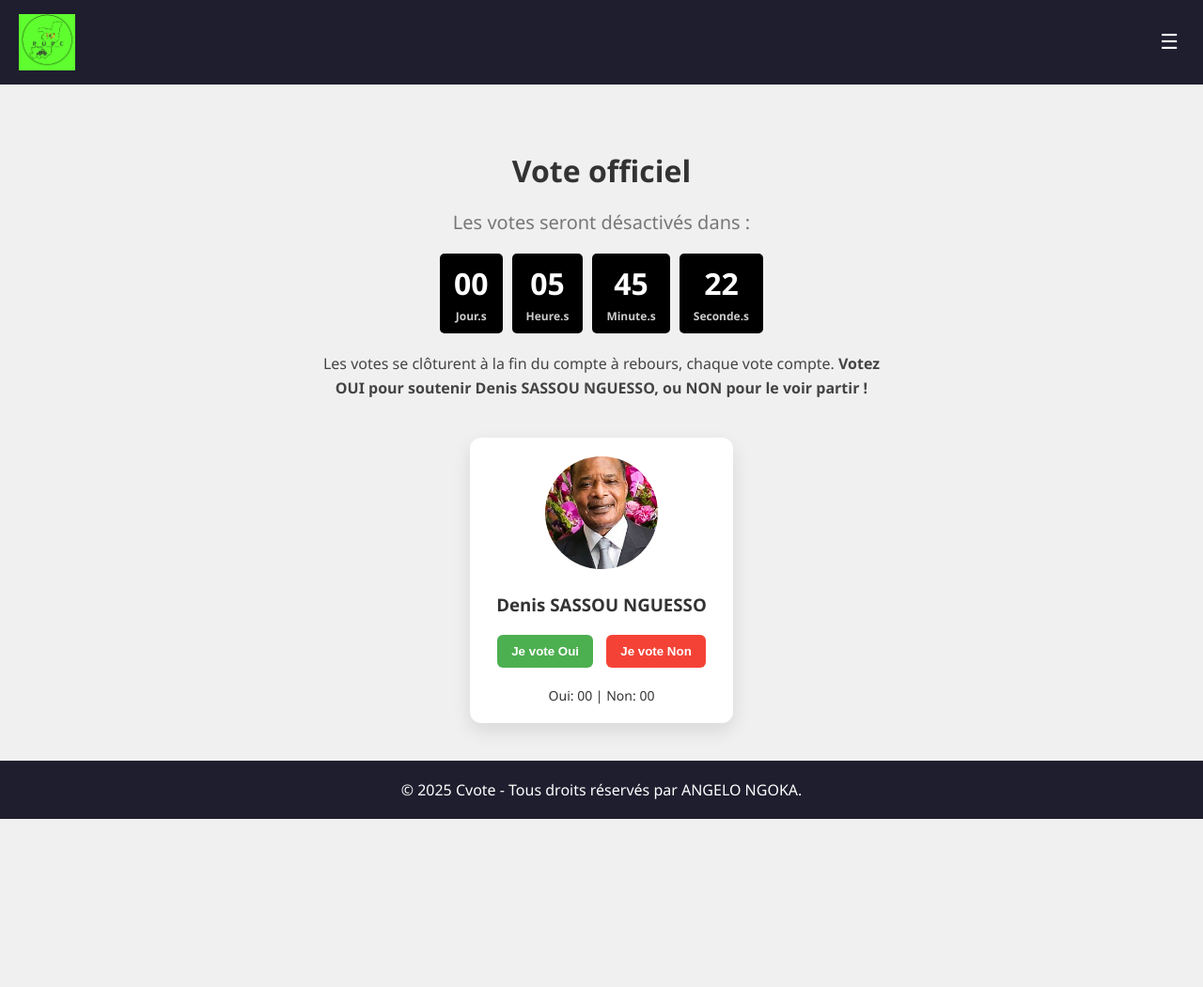
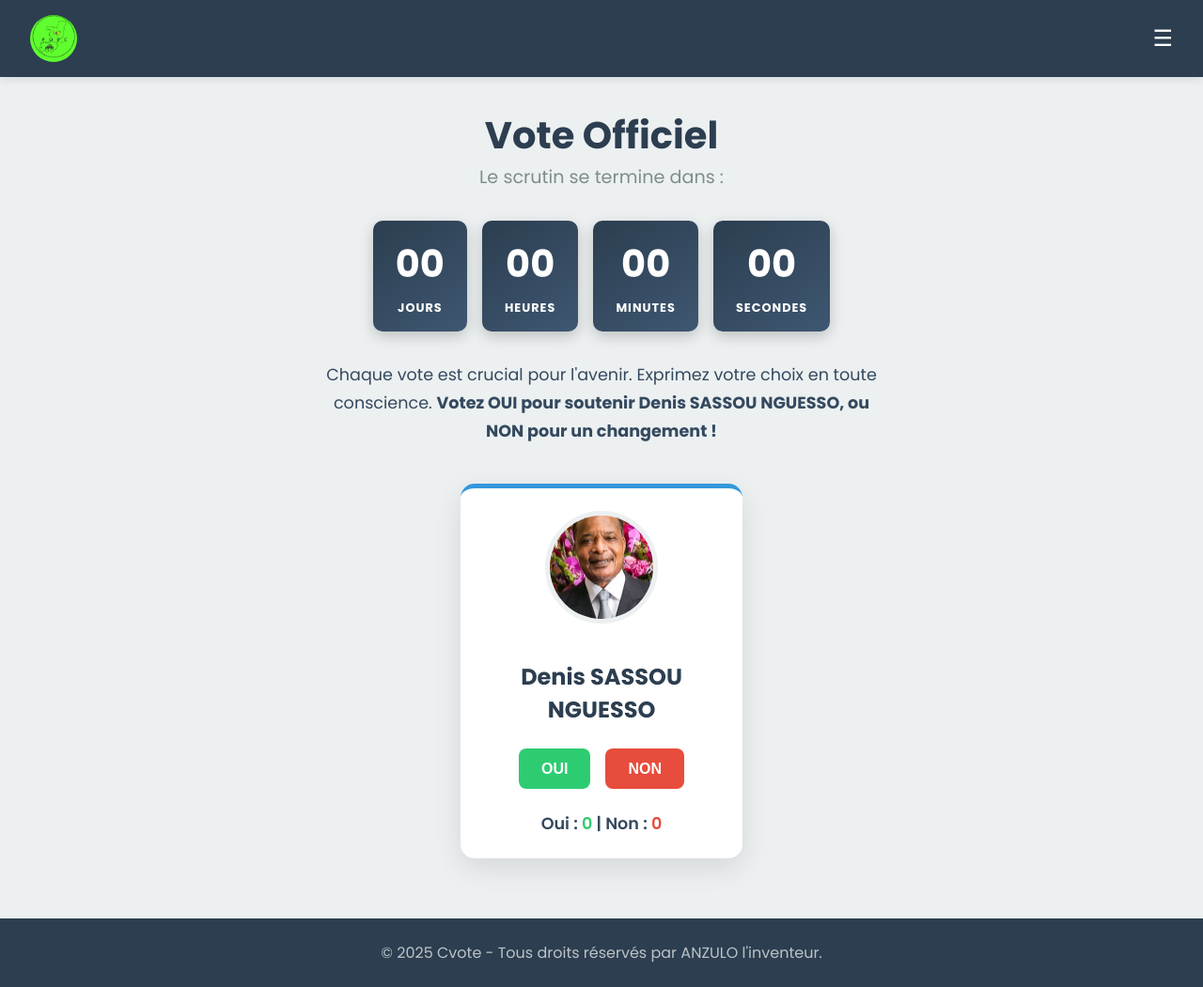
Before and after one commit to ginfreecss46/Chronicles_congo, a plain HTML site: page index.html in a window 1280 px wide. Shown: the whole page at 94% size. Before the commit the page ends 872 px from the top, so only its background shows below. Drawn offline with nearby package versions, Linux system fonts and the light colour scheme.

Commit message:
Update index.html

```diff
--- a/index.html
+++ b/index.html
@@ -4,169 +4,185 @@
   <meta charset="UTF-8" />
   <meta name="viewport" content="width=device-width, initial-scale=1.0"/>
   <title>Vote Événement</title>
+  <script src="https://cdn.jsdelivr.net/npm/@supabase/supabase-js@2"></script>
+  <link rel="preconnect" href="https://fonts.googleapis.com">
+  <link rel="preconnect" href="https://fonts.gstatic.com" crossorigin>
+  <link href="https://fonts.googleapis.com/css2?family=Poppins:wght@300;400;600;700&display=swap" rel="stylesheet">
   <style>
+    :root {
+      --primary-color: #2c3e50;
+      --secondary-color: #3498db;
+      --background-color: #ecf0f1;
+      --text-color: #34495e;
+      --card-bg: #ffffff;
+      --success-color: #2ecc71;
+      --danger-color: #e74c3c;
+      --shadow: 0 10px 30px rgba(0,0,0,0.1);
+    }
+
     * {
       box-sizing: border-box;
+      margin: 0;
+      padding: 0;
     }
 
     html, body {
       height: 100%;
-      margin: 0;
-      font-family: 'Segoe UI', sans-serif;
-      background: #f0f0f0;
-      color: #333;
+      font-family: 'Poppins', sans-serif;
+      background: var(--background-color);
+      color: var(--text-color);
       display: flex;
       flex-direction: column;
     }
 
     header {
-      background-color: #1e1e2f;
+      background: var(--primary-color);
       color: white;
       display: flex;
       justify-content: space-between;
       align-items: center;
-      padding: 15px 20px;
-      position: relative;
+      padding: 1rem 2rem;
+      box-shadow: 0 2px 10px rgba(0,0,0,0.1);
+      position: sticky;
+      top: 0;
       z-index: 100;
     }
 
     .logo {
-      height: 60px;
-    }
-
-    header h1 {
-      margin: 0;
-      font-size: 24px;
+      height: 50px;
+      border-radius: 50%;
     }
 
     #menuButton {
-      font-size: 22px;
+      font-size: 1.5rem;
       background: none;
       color: white;
       border: none;
       cursor: pointer;
       transition: transform 0.3s ease;
     }
+    #menuButton:hover {
+      transform: rotate(90deg);
+    }
 
     #menu {
       position: absolute;
-      top: 60px;
+      top: 70px;
       right: 20px;
-      background: white;
+      background: var(--card-bg);
       border-radius: 8px;
-      box-shadow: 0 5px 15px rgba(0, 0, 0, 0.2);
+      box-shadow: var(--shadow);
       display: none;
       z-index: 1000;
-      animation: slideIn 0.3s ease;
+      animation: slideIn 0.3s ease-out;
+      overflow: hidden;
     }
 
     @keyframes slideIn {
-      from {
-        transform: translateX(100%);
-      }
-      to {
-        transform: translateX(0);
-      }
+      from { opacity: 0; transform: translateY(-10px); }
+      to { opacity: 1; transform: translateY(0); }
     }
 
     #menu ul {
       list-style: none;
-      margin: 0;
-      padding: 10px 0;
-    }
-
-    #menu ul li {
-      padding: 10px 20px;
-    }
-
-    #menu ul li:hover {
-      background-color: #f2f2f2;
     }
 
     #menu ul li a {
+      display: block;
+      padding: 1rem 1.5rem;
       text-decoration: none;
-      color: #333;
+      color: var(--text-color);
       cursor: pointer;
+      transition: background-color 0.2s ease, color 0.2s ease;
+    }
+
+    #menu ul li a:hover {
+      background-color: var(--secondary-color);
+      color: white;
     }
 
     main {
       flex: 1;
       text-align: center;
-      padding: 40px 20px;
+      padding: 2rem 1rem;
     }
 
-    section {
-      display: none;
-    }
-
-    section.active {
-      display: block;
+    section { display: none; }
+    section.active { display: block; animation: fadeIn 0.5s; }
+    @keyframes fadeIn {
+      from { opacity: 0; }
+      to { opacity: 1; }
     }
 
     h1 {
-      font-size: 32px;
-      margin: 30px 0 10px;
+      font-size: 2.5rem;
       font-weight: 700;
+      color: var(--primary-color);
     }
 
     .subtitle {
-      font-size: 20px;
-      color: #777;
-      margin-bottom: 20px;
+      font-size: 1.2rem;
+      color: #7f8c8d;
+      margin-bottom: 2rem;
     }
 
     .countdown {
       display: flex;
       justify-content: center;
-      gap: 10px;
-      margin-bottom: 20px;
+      gap: 1rem;
+      margin-bottom: 2rem;
     }
 
     .time-segment {
-      background: #000;
+      background: linear-gradient(145deg, var(--primary-color), #3e5771);
       color: #fff;
-      font-size: 32px;
+      font-size: 2.5rem;
       font-weight: bold;
-      padding: 10px 15px;
-      border-radius: 5px;
+      padding: 1rem 1.5rem;
+      border-radius: 10px;
       display: flex;
       flex-direction: column;
       align-items: center;
+      min-width: 100px;
+      box-shadow: 0 5px 15px rgba(0,0,0,0.2);
     }
 
     .time-segment .label {
-      font-size: 12px;
-      margin-top: 5px;
-      color: #ccc;
+      font-size: 0.8rem;
+      margin-top: 0.5rem;
+      text-transform: uppercase;
+      letter-spacing: 1px;
     }
 
     .description {
-      font-size: 16px;
+      font-size: 1.1rem;
       max-width: 600px;
-      margin: 0 auto;
-      color: #444;
-      line-height: 1.6;
+      margin: 0 auto 2.5rem;
+      color: var(--text-color);
+      line-height: 1.7;
     }
 
     .candidates {
       display: flex;
       flex-wrap: wrap;
       justify-content: center;
-      gap: 30px;
-      margin-top: 40px;
+      gap: 2rem;
+      margin-top: 2.5rem;
     }
 
     .candidate {
-      background: white;
-      border-radius: 12px;
-      padding: 20px;
-      box-shadow: 0 8px 20px rgba(0, 0, 0, 0.1);
-      width: 280px;
-      transition: transform 0.3s ease;
+      background: var(--card-bg);
+      border-radius: 15px;
+      padding: 1.5rem;
+      box-shadow: var(--shadow);
+      width: 300px;
+      transition: transform 0.3s ease, box-shadow 0.3s ease;
+      border-top: 5px solid var(--secondary-color);
     }
 
     .candidate:hover {
-      transform: scale(1.05);
+      transform: translateY(-10px);
+      box-shadow: 0 20px 40px rgba(0,0,0,0.15);
     }
 
     .candidate img {
@@ -174,55 +190,75 @@
       height: 120px;
       border-radius: 50%;
       object-fit: cover;
-      margin-bottom: 10px;
+      margin-bottom: 1rem;
+      border: 5px solid var(--background-color);
     }
 
     .candidate h3 {
-      margin: 10px 0;
+      margin: 1rem 0;
+      font-size: 1.5rem;
+      color: var(--primary-color);
     }
 
     .vote-buttons {
-      margin: 15px 0;
+      margin: 1.5rem 0;
+      display: flex;
+      gap: 1rem;
+      justify-content: center;
     }
 
     .vote-buttons button {
-      padding: 10px 15px;
-      margin: 5px;
+      padding: 0.8rem 1.5rem;
       border: none;
-      border-radius: 6px;
-      font-weight: bold;
+      border-radius: 8px;
+      font-weight: 600;
+      font-size: 1rem;
       cursor: pointer;
+      color: white;
+      transition: transform 0.2s ease, box-shadow 0.2s ease;
+    }
+    .vote-buttons button:hover {
+      transform: scale(1.05);
+      box-shadow: 0 5px 15px rgba(0,0,0,0.2);
+    }
+    .vote-buttons button:disabled {
+      background-color: #bdc3c7;
+      cursor: not-allowed;
+      transform: none;
+      box-shadow: none;
     }
 
-    .vote-yes {
-      background-color: #4caf50;
-      color: white;
-    }
-
-    .vote-no {
-      background-color: #f44336;
-      color: white;
-    }
+    .vote-yes { background-color: var(--success-color); }
+    .vote-no { background-color: var(--danger-color); }
 
     .results {
-      margin-top: 10px;
-      font-size: 14px;
+      margin-top: 1rem;
+      font-size: 1.1rem;
+      font-weight: 600;
     }
+    #yesVotes1 { color: var(--success-color); }
+    #noVotes1 { color: var(--danger-color); }
 
     .info-box {
-      background: white;
-      padding: 30px;
-      max-width: 600px;
-      margin: 40px auto;
-      border-radius: 12px;
-      box-shadow: 0 8px 20px rgba(0,0,0,0.1);
+      background: var(--card-bg);
+      padding: 2rem;
+      max-width: 700px;
+      margin: 2.5rem auto;
+      border-radius: 15px;
+      box-shadow: var(--shadow);
+      text-align: left;
+    }
+    .info-box h2 {
+      color: var(--primary-color);
+      margin-bottom: 1rem;
     }
 
     footer {
-      background-color: #1e1e2f;
-      color: white;
+      background-color: var(--primary-color);
+      color: #bdc3c7;
       text-align: center;
-      padding: 20px;
+      padding: 1.5rem;
+      margin-top: 2rem;
     }
   </style>
 </head>
@@ -244,16 +280,17 @@
   <main>
     <!-- Section Accueil -->
     <section id="accueil" class="active">
-      <h1>Vote officiel</h1>
-      <p class="subtitle">Les votes seront désactivés dans :</p>
+      <h1>Vote Officiel</h1>
+      <p class="subtitle">Le scrutin se termine dans :</p>
       <div class="countdown">
-        <div class="time-segment"><span id="days">00</span><div class="label">Jour.s</div></div>
-        <div class="time-segment"><span id="hours">00</span><div class="label">Heure.s</div></div>
-        <div class="time-segment"><span id="minutes">00</span><div class="label">Minute.s</div></div>
-        <div class="time-segment"><span id="seconds">00</span><div class="label">Seconde.s</div></div>
+        <div class="time-segment"><span id="days">00</span><div class="label">Jours</div></div>
+        <div class="time-segment"><span id="hours">00</span><div class="label">Heures</div></div>
+        <div class="time-segment"><span id="minutes">00</span><div class="label">Minutes</div></div>
+        <div class="time-segment"><span id="seconds">00</span><div class="label">Secondes</div></div>
       </div>
       <p class="description">
-        Les votes se clôturent à la fin du compte à rebours, chaque vote compte. <strong>Votez OUI pour soutenir Denis SASSOU NGUESSO, ou NON pour le voir partir !</strong>
+        Chaque vote est crucial pour l'avenir. Exprimez votre choix en toute conscience.
+        <strong>Votez OUI pour soutenir Denis SASSOU NGUESSO, ou NON pour un changement !</strong>
       </p>
 
       <div class="candidates">
@@ -262,10 +299,12 @@
           <img src="images/bg1.jpeg" alt="Candidat 1" />
           <h3>Denis SASSOU NGUESSO</h3>
           <div class="vote-buttons">
-            <button class="vote-yes" onclick="vote('yes', 1)" id="voteYesBtn">Je vote Oui</button>
-            <button class="vote-no" onclick="vote('no', 1)" id="voteNoBtn">Je vote Non</button>
+            <button class="vote-yes" onclick="vote('oui', 1)" id="voteYesBtn">OUI</button>
+            <button class="vote-no" onclick="vote('non', 1)" id="voteNoBtn">NON</button>
           </div>
-          <div class="results">Oui: <span id="yesVotes1">00</span> | Non: <span id="noVotes1">00</span></div>
+          <div class="results">
+            Oui : <span id="yesVotes1">0</span> | Non : <span id="noVotes1">0</span>
+          </div>
         </div>
       </div>
     </section>
@@ -273,16 +312,16 @@
     <!-- Section À propos -->
     <section id="apropos">
       <div class="info-box">
-        <h2>À propos de nous</h2>
+        <h2>À Propos de Nous</h2>
         <p>Ce projet est un appel à la justice. Nous demandons un changement, un avenir. Un vote pour un meilleur avenir. Parce que ça ne peut plus durer.</p>
       </div>
     </section>
 
-    <!-- Section information -->
+    <!-- Section Information -->
     <section id="information">
       <div class="info-box">
         <h2>Information</h2>
-        <p><strong>Qui est Denis SASSOU NGUESSO ?</strong> Un homme politique congolais en poste depuis plus de 40 ans.</p>
+        <p><strong>Qui est Denis SASSOU NGUESSO ?</strong> Un homme politique congolais en poste depuis plusieurs décennies.</p>
       </div>
     </section>
 
@@ -298,30 +337,42 @@
   </main>
 
   <footer>
-    &copy; 2025 Cvote - Tous droits réservés par ANGELO NGOKA.
+    &copy; 2025 Cvote - Tous droits réservés par ANZULO l'inventeur.
   </footer>
 
   <script>
-    // Menu toggle
+    // --- CONFIGURATION SUPABASE ---
+    const SUPABASE_URL = 'https://bsrkenbhryypoopzhjjv.supabase.co';
+    const SUPABASE_KEY = 'eyJhbGciOiJIUzI1NiIsInR5cCI6IkpXVCJ9.eyJpc3MiOiJzdXBhYmFzZSIsInJlZiI6ImJzcmtlbmJocnl5cG9vcHpoamp2Iiwicm9sZSI6ImFub24iLCJpYXQiOjE3NTQ2NzU3MjEsImV4cCI6MjA3MDI1MTcyMX0.M5nYtwioasT4zqIqRT7h5181zB93DiqEby66pVagsck';
+    const supabase = supabase.createClient(SUPABASE_URL, SUPABASE_KEY);
+
+    // --- INTERFACE UTILISATEUR ---
     document.getElementById("menuButton").onclick = () => {
       const menu = document.getElementById("menu");
       menu.style.display = menu.style.display === "block" ? "none" : "block";
     };
 
-    // Navigation
     function showSection(id) {
       document.querySelectorAll("main section").forEach(sec => sec.classList.remove("active"));
       document.getElementById(id).classList.add("active");
       document.getElementById("menu").style.display = "none";
     }
 
-    // Compte à rebours
+    // --- COMPTE À REBOURS ---
     function updateCountdown() {
+      const target = new Date('2025-08-31T23:59:59');
+      const countdownInterval = setInterval(() => {
         const now = new Date();
-      const target = new Date();
-      target.setHours(23, 59, 59, 999);
-      if (now > target) target.setDate(target.getDate() + 1);
         const diff = target - now;
+
+        if (diff <= 0) {
+          clearInterval(countdownInterval);
+          document.querySelector('.countdown').innerHTML = "<p>Le vote est terminé.</p>";
+          // Optionnel: désactiver les boutons de vote
+          document.getElementById('voteYesBtn').disabled = true;
+          document.getElementById('voteNoBtn').disabled = true;
+          return;
+        }
 
         const days = Math.floor(diff / (1000 * 60 * 60 * 24));
         const hours = Math.floor((diff / (1000 * 60 * 60)) % 24);
@@ -332,36 +383,79 @@
         document.getElementById("hours").textContent = String(hours).padStart(2, "0");
         document.getElementById("minutes").textContent = String(minutes).padStart(2, "0");
         document.getElementById("seconds").textContent = String(seconds).padStart(2, "0");
-
-      setTimeout(updateCountdown, 1000);
-    }
-    updateCountdown();
-
-    // Vérifier si l'utilisateur a déjà voté
-    function hasVoted() {
-      return localStorage.getItem('hasVoted') === 'true';
+      }, 1000);
     }
 
-    // Fonction de vote
-    let votes = { yes: 0, no: 0 };
+    // --- LOGIQUE DE VOTE ---
+    function hasVoted() {
+      return localStorage.getItem('hasVoted_congo_poll_v2') === 'true';
+    }
 
-    function vote(choice, candidateId) {
+    async function vote(choice, candidateId) {
       if (hasVoted()) {
         alert("Vous avez déjà voté !");
         return;
       }
 
-      if (candidateId === 1) {
-        if (choice === 'yes') votes.yes++;
-        else if (choice === 'no') votes.no++;
+      // On désactive les boutons immédiatement pour éviter les double-clics
+      document.getElementById('voteYesBtn').disabled = true;
+      document.getElementById('voteNoBtn').disabled = true;
 
-        document.getElementById(`yesVotes1`).textContent = votes.yes;
-        document.getElementById(`noVotes1`).textContent = votes.no;
+      const { error } = await supabase.rpc('increment_vote', { row_id: 1, vote_type: choice });
+
+      if (error) {
+        console.error('Erreur lors du vote:', error);
+        alert("Une erreur s'est produite. Votre vote n'a peut-être pas été compté.");
+        // On réactive les boutons en cas d'erreur
+        document.getElementById('voteYesBtn').disabled = false;
+        document.getElementById('voteNoBtn').disabled = false;
+      } else {
+        localStorage.setItem('hasVoted_congo_poll_v2', 'true');
+        alert("Merci, votre vote a été enregistré !");
+      }
     }
 
-      // Enregistrer que l'utilisateur a voté
-      localStorage.setItem('hasVoted', 'true');
+    async function getInitialVotes() {
+      const { data, error } = await supabase
+        .from('votes')
+        .select('oui, non')
+        .eq('id', 1)
+        .single();
+
+      if (error) {
+        console.error('Erreur pour récupérer les votes:', error);
+      } else if (data) {
+        document.getElementById('yesVotes1').textContent = data.oui;
+        document.getElementById('noVotes1').textContent = data.non;
       }
+    }
+
+    function listenToVotes() {
+      supabase.channel('votes_channel')
+        .on(
+          'postgres_changes',
+          { event: 'UPDATE', schema: 'public', table: 'votes', filter: 'id=eq.1' },
+          (payload) => {
+            const newVotes = payload.new;
+            document.getElementById('yesVotes1').textContent = newVotes.oui;
+            document.getElementById('noVotes1').textContent = newVotes.non;
+          }
+        )
+        .subscribe();
+    }
+
+    // --- INITIALISATION ---
+    document.addEventListener('DOMContentLoaded', () => {
+      updateCountdown();
+
+      if (hasVoted()) {
+        document.getElementById('voteYesBtn').disabled = true;
+        document.getElementById('voteNoBtn').disabled = true;
+      }
+
+      getInitialVotes();
+      listenToVotes();
+    });
   </script>
 </body>
 </html>
```
Lines whose indentation alone changed are shown as unchanged.
